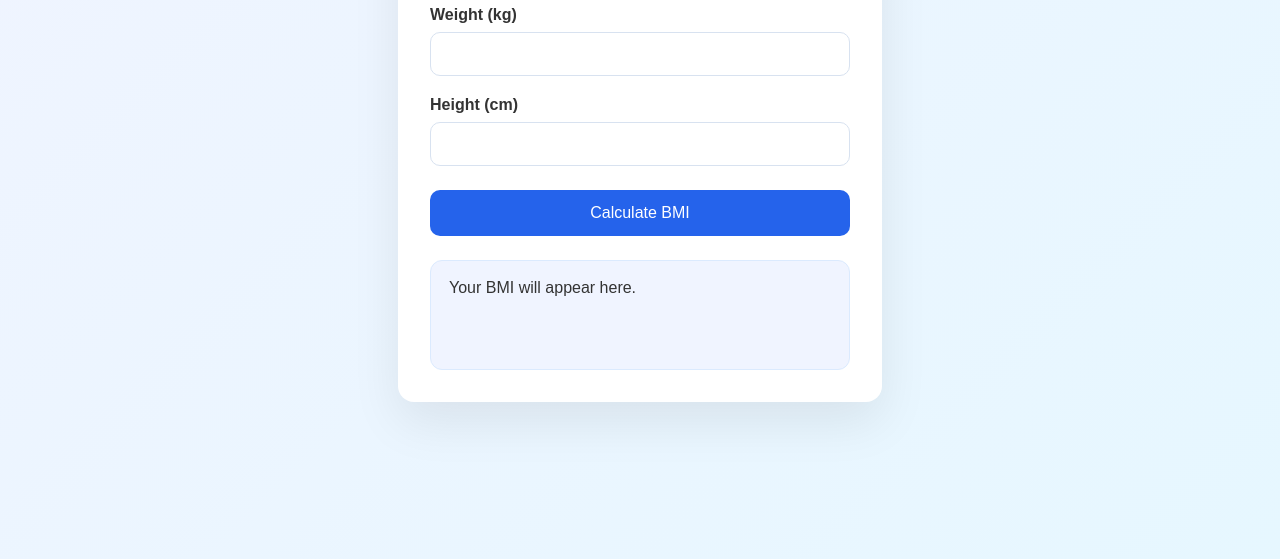
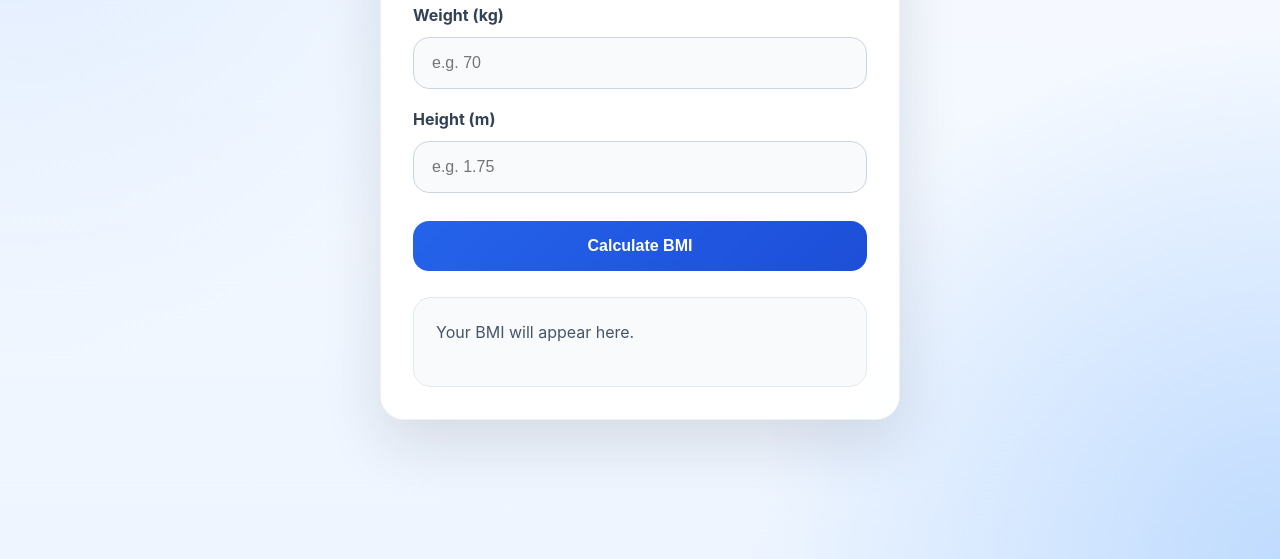
Before and after one commit to abhirama-mb/bmi-calcularor, a website: page public/index.html in a window 1280 px wide. Shown: the part 241-800 px from the top of the page. Drawn offline with Linux system fonts and the light colour scheme.

Commit message:
Added BMI calculator UI

```diff
--- a/public/index.html
+++ b/public/index.html
@@ -10,17 +10,21 @@
   <div class="container">
     <h1>BMI Calculator</h1>
     <form id="bmi-form">
-      <label for="weight">Weight (kg)</label>
-      <input type="number" id="weight" step="0.1" min="0" required />
+      <div class="field-group">
+        <label for="weight">Weight (kg)</label>
+        <input type="number" id="weight" step="0.1" min="0" placeholder="e.g. 70" required />
+      </div>
 
-      <label for="height">Height (cm)</label>
-      <input type="number" id="height" step="0.1" min="0" required />
+      <div class="field-group">
+        <label for="height">Height (m)</label>
+        <input type="number" id="height" step="0.01" min="0" placeholder="e.g. 1.75" required />
+      </div>
 
       <button type="submit">Calculate BMI</button>
     </form>
 
     <div id="result" class="result">
-      <p>Your BMI will appear here.</p>
+      <p class="result-text">Your BMI will appear here.</p>
     </div>
   </div>
 
--- a/public/style.css
+++ b/public/style.css
@@ -1,73 +1,109 @@
 :root {
-  font-family: Arial, sans-serif;
-  background: #f5f7fa;
-  color: #333;
+  font-family: 'Inter', system-ui, -apple-system, BlinkMacSystemFont, 'Segoe UI', sans-serif;
+  background: #eef5ff;
+  color: #1f2937;
+  line-height: 1.5;
+}
+
+* {
+  box-sizing: border-box;
 }
 
 body {
   margin: 0;
   min-height: 100vh;
-  display: flex;
-  align-items: center;
-  justify-content: center;
-  background: linear-gradient(135deg, #f0f4ff, #e6f7ff);
+  display: grid;
+  place-items: center;
+  padding: 24px;
+  background: radial-gradient(circle at top left, #dbeafe 0%, transparent 40%),
+    radial-gradient(circle at bottom right, #bfdbfe 0%, transparent 35%),
+    linear-gradient(180deg, #f8fbff 0%, #eef5ff 100%);
 }
 
 .container {
-  width: min(420px, 90%);
-  background: #ffffff;
+  width: min(520px, 100%);
+  background: rgba(255, 255, 255, 0.96);
   padding: 32px;
-  border-radius: 16px;
-  box-shadow: 0 20px 50px rgba(0, 0, 0, 0.08);
+  border-radius: 24px;
+  box-shadow: 0 24px 60px rgba(15, 23, 42, 0.12);
+  border: 1px solid rgba(148, 163, 184, 0.16);
 }
 
 h1 {
-  margin-top: 0;
+  margin: 0 0 24px;
   text-align: center;
-  color: #0f2c54;
+  font-size: clamp(2rem, 2.4vw, 2.5rem);
+  letter-spacing: -0.04em;
+}
+
+.field-group {
+  margin-bottom: 18px;
 }
 
 label {
   display: block;
-  margin: 20px 0 8px;
-  font-weight: 600;
+  margin-bottom: 10px;
+  font-weight: 700;
+  color: #334155;
 }
 
 input {
   width: 100%;
-  padding: 12px 14px;
-  border: 1px solid #d8e2f0;
-  border-radius: 10px;
-  font-size: 16px;
-  box-sizing: border-box;
+  padding: 16px 18px;
+  border: 1px solid #cbd5e1;
+  border-radius: 16px;
+  font-size: 1rem;
+  background: #f8fafc;
+  transition: border-color 0.2s ease, box-shadow 0.2s ease;
+}
+
+input:focus {
+  outline: none;
+  border-color: #2563eb;
+  box-shadow: 0 0 0 4px rgba(37, 99, 235, 0.12);
 }
 
 button {
   width: 100%;
-  margin-top: 24px;
-  padding: 14px;
-  background: #2563eb;
+  margin-top: 10px;
+  padding: 16px;
+  background: linear-gradient(135deg, #2563eb, #1d4ed8);
   border: none;
-  border-radius: 10px;
-  color: white;
-  font-size: 16px;
+  border-radius: 16px;
+  color: #ffffff;
+  font-size: 1rem;
+  font-weight: 700;
   cursor: pointer;
+  transition: transform 0.2s ease, box-shadow 0.2s ease;
 }
 
 button:hover {
-  background: #1e4ec8;
+  transform: translateY(-1px);
+  box-shadow: 0 14px 28px rgba(37, 99, 235, 0.18);
 }
 
 .result {
-  margin-top: 24px;
-  padding: 18px;
-  border-radius: 12px;
-  background: #f0f4ff;
-  border: 1px solid #dbeafe;
-  min-height: 72px;
+  margin-top: 26px;
+  padding: 22px;
+  border-radius: 18px;
+  background: #f8fafc;
+  border: 1px solid #e2e8f0;
+  min-height: 90px;
 }
 
-.result p {
+.result-text {
   margin: 0;
-  font-size: 16px;
+  font-size: 1rem;
+  color: #475569;
 }
+
+@media (max-width: 420px) {
+  .container {
+    padding: 24px;
+  }
+
+  button,
+  input {
+    font-size: 0.98rem;
+  }
+}
```
